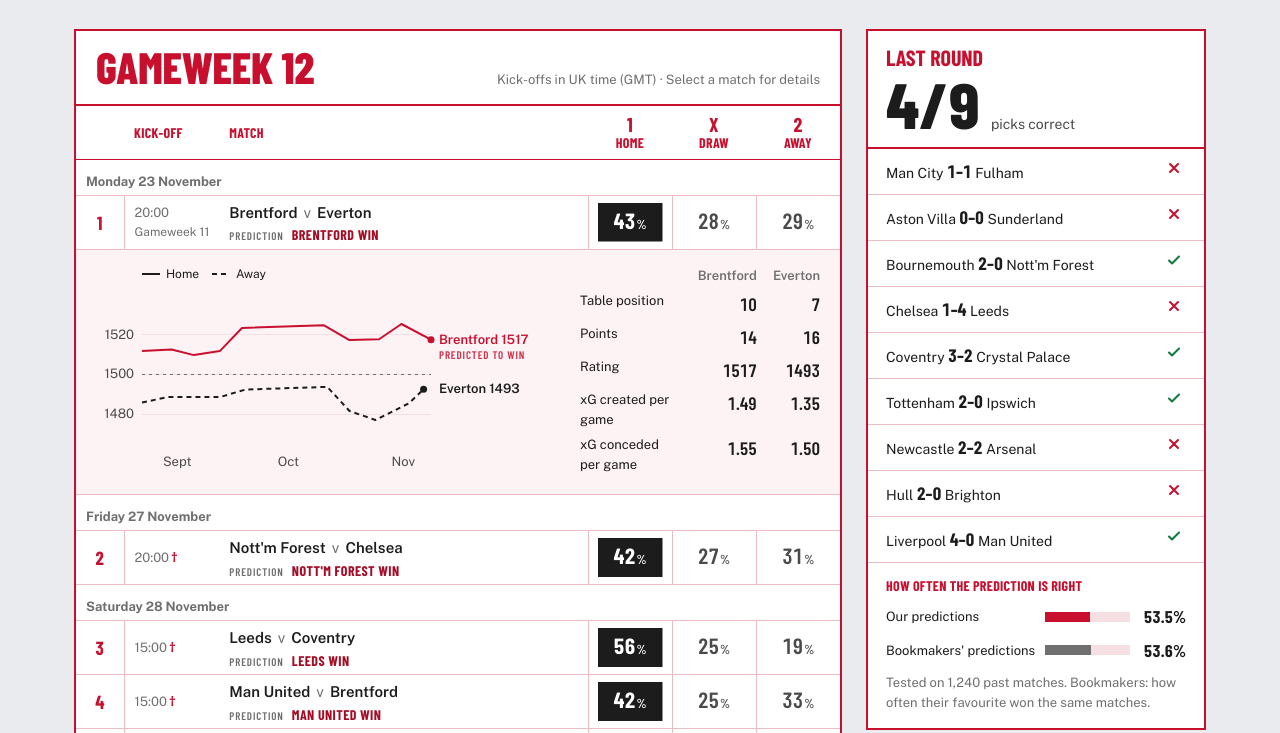
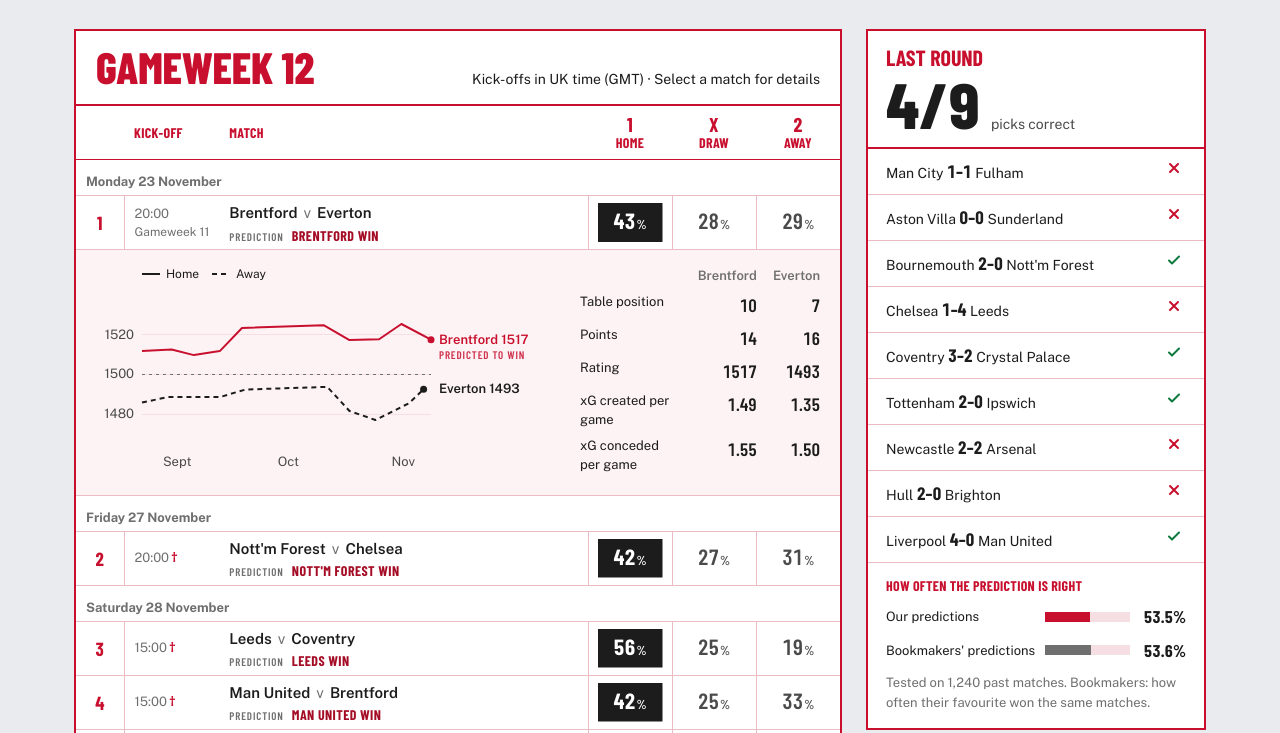
Before and after one commit to RiteshPokharel/prem-predictor, a plain HTML site: page site/index.html in a window 1280 px wide. Shown: the part 67-800 px from the top of the page. Drawn offline with Linux system fonts and the light colour scheme.

```diff
--- a/site/index.html
+++ b/site/index.html
@@ -100,6 +100,7 @@
   .split > .sheet + .sheet { margin-top: 0; }
   .sheet-head { display: flex; align-items: baseline; justify-content: space-between; gap: 16px; padding: 14px 20px; border-bottom: 2px solid var(--red); flex-wrap: wrap; }
   .sheet-head p { margin: 0; color: var(--muted); font-size: 13px; }
+  #coupon-sub { color: var(--ink); font-size: 14px; }
   .sheet-foot { padding: 12px 20px; border-top: 1px solid var(--rule); color: var(--muted); font-size: 13px; }
   .sheet-foot p { margin: 0; }
 
```
Also changed, not shown: site/template.html (+1 -0 lines).
